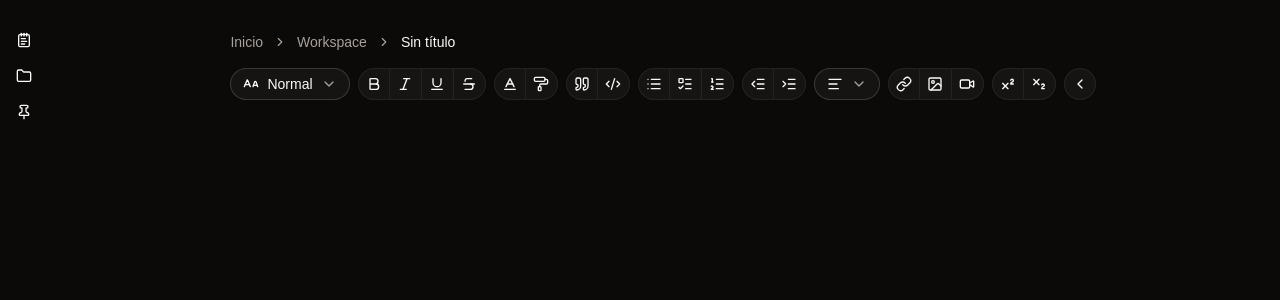
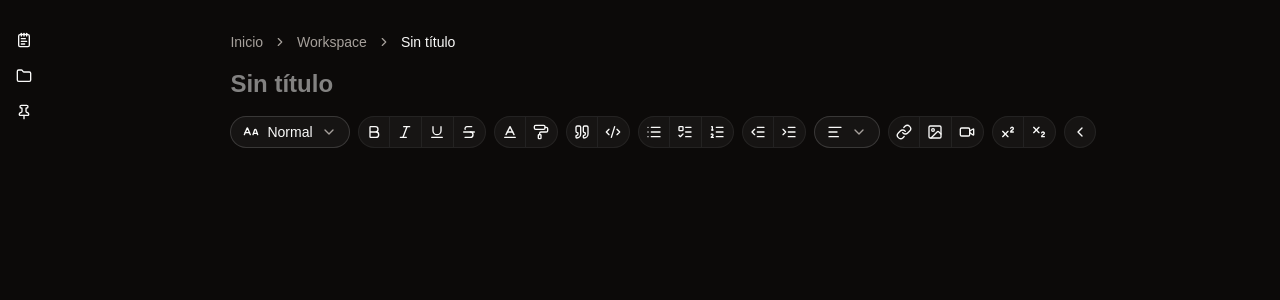
Before and after one commit to cpadlab/nottex, a React (Vite) app in the folder frontend/: page /notes/1 in a window 1280 px wide. Shown: the top 300 px of the page. Built offline with nearby package versions, Linux system fonts and the light colour scheme.

Commit message:
feat[frontend]: Add NoteTitle component and editor localization

```diff
--- a/frontend/src/assets/locales/en.json
+++ b/frontend/src/assets/locales/en.json
@@ -11,11 +11,12 @@
     "note": {
         "breadcrumb": {
             "home": "Home",
-            "workspace": "Workspace",
-            "untitled": "Untitled"
-        }
+            "workspace": "Workspace"
+        },
+        "untitled": "Untitled"
     },
     "editor": {
+        "placeholder": "Start writing your note here...",
         "toolbar": {
             "normal": "Normal",
             "heading": "Heading",
--- a/frontend/src/assets/locales/es.json
+++ b/frontend/src/assets/locales/es.json
@@ -11,11 +11,12 @@
     "note": {
         "breadcrumb": {
             "home": "Inicio",
-            "workspace": "Workspace",
-            "untitled": "Sin título"
-        }
+            "workspace": "Workspace"
+        },
+        "untitled": "Sin título"
     },
     "editor": {
+        "placeholder": "Empiece a escribir su nota aquí...",
         "toolbar": {
             "normal": "Normal",
             "heading": "Título",
--- a/frontend/src/pages/note/components/breadcrumb.tsx
+++ b/frontend/src/pages/note/components/breadcrumb.tsx
@@ -14,7 +14,7 @@ export const NoteBreadcrumb = () => {
 
     return (
         <Breadcrumb>
-            <BreadcrumbList>
+            <BreadcrumbList className='truncate flex-nowrap'>
 
                 <BreadcrumbItem>
                     <BreadcrumbLink render={<Link to="/notes" />}>{translation('note.breadcrumb.home')}</BreadcrumbLink>
@@ -55,8 +55,8 @@ export const NoteBreadcrumb = () => {
                 <BreadcrumbSeparator />
 
                 <BreadcrumbItem>
-                    <BreadcrumbPage>
-                        {title.trim() ? title : translation('note.breadcrumb.untitled')}
+                    <BreadcrumbPage className='truncate'>
+                        <p className='truncate'>{title.trim() ? title : translation('note.untitled')}</p>
                     </BreadcrumbPage>
                 </BreadcrumbItem>
 
--- /dev/null
+++ b/frontend/src/pages/note/components/title.tsx
@@ -0,0 +1,12 @@
+import { useTranslation } from 'react-i18next'
+import { useNoteContext } from '@/contexts/note-context'
+
+export const NoteTitle = () => {
+
+    const { t: translation } = useTranslation()
+    const { title, setTitle } = useNoteContext()
+
+    return (
+        <input type="text" value={title} onChange={(e) => setTitle(e.target.value)} className="text-2xl font-bold outline-0" placeholder={translation('note.untitled')} />
+    )
+}
--- a/frontend/src/pages/note/page.tsx
+++ b/frontend/src/pages/note/page.tsx
@@ -2,6 +2,7 @@ import Editor from "@/components/blocks/editor/editor"
 import { useParams } from "react-router-dom"
 import { NoteProvider } from "@/contexts/note-context"
 import { NoteBreadcrumb } from "./components/breadcrumb"
+import { NoteTitle } from "./components/title"
 
 interface RouteParams {
     id: string
@@ -17,6 +18,7 @@ const NotePage = () => {
             <div className="px-6 py-8 h-dvh max-h-dvh min-h-dvh relative">
                 <div className="max-w-[867.15px] mx-auto h-full flex flex-col gap-4">
                     <NoteBreadcrumb />
+                    <NoteTitle />
                     <Editor />
                 </div>
             </div>
```
